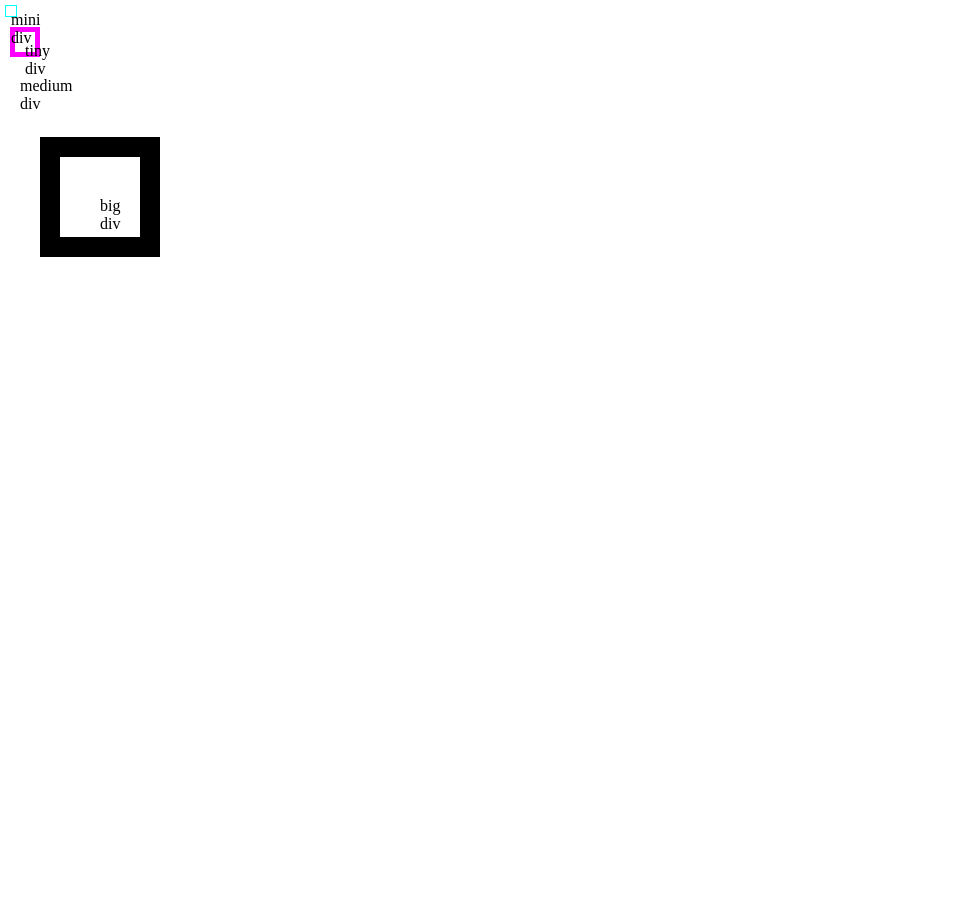
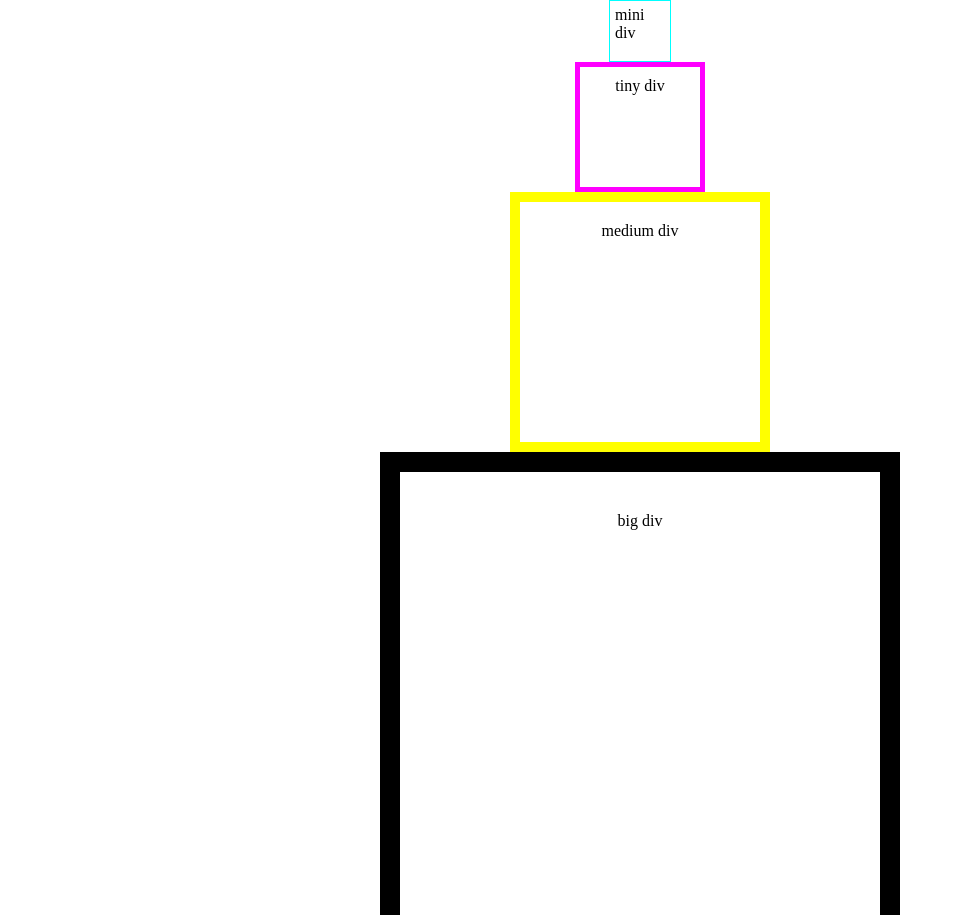
Before and after one commit to yoruTakeshi/atv4bi, a plain HTML site: page index.html in a window 1280 px wide. Shown: the top 915 px of the page, without its empty margins (0-958 px from the left). Before the commit the page ends 800 px from the top, so only its background shows below. Drawn offline with Linux system fonts and the light colour scheme.

Commit message:
funciona ai po

```diff
--- a/index.html
+++ b/index.html
@@ -5,7 +5,7 @@
     <meta http-equiv="X-UA-Compatible" content="IE=edge">
     <meta name="viewport" content="width=device-width, initial-scale=1.0">
     <link rel="stylesheet" href="style.css">
-    <title>Document</title>
+    <title>divs bugando</title>
 </head>
 <body>
 
--- a/style.css
+++ b/style.css
@@ -5,34 +5,50 @@
     box-sizing: border-box;
 }
 
+div{
+    box-sizing: content-box;
+}
+
 .mini{
     border: 1px solid cyan;
     padding: 5px;
-    margin: 5px;
-    height: 5px;
-    width: 5px;
+    margin: auto;
+    height: 50px;
+    width: 50px;
+    justify-content: center;
+    align-content: center;
+    display: flex;
 }
 
 .tiny{
     border: 5px solid magenta;
     padding: 10px;
-    margin: 10px;
-    height: 10px;
-    width: 10px;
+    margin: auto;
+    height: 100px;
+    width: 100px;
+    justify-content: center;
+    align-content: center;
+    display: flex;
 }
 
 .medium{
-    border: 10px solid yellow
+    border: 10px solid yellow;
     padding: 20px;
-    margin: 20px;
-    height: 20px;
-    width: 20px;
+    margin: auto;
+    height: 200px;
+    width: 200px;
+    justify-content: center;
+    align-content: center;
+    display: flex;
 }
 
 .big{
     border: 20px solid black;
     padding: 40px;
-    margin: 40px;
-    height: 40px;
-    width: 40px;
+    margin: auto;
+    height: 400px;
+    width: 400px;
+    justify-content: center;
+    align-content: center;
+    display: flex;
 }
```
